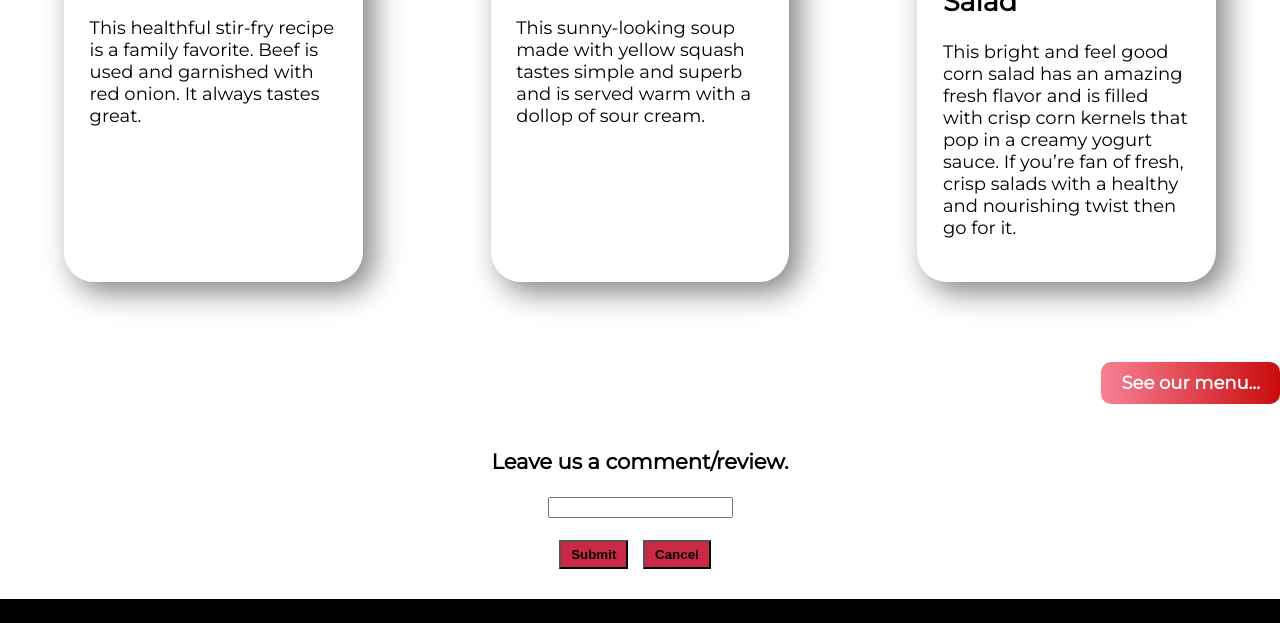
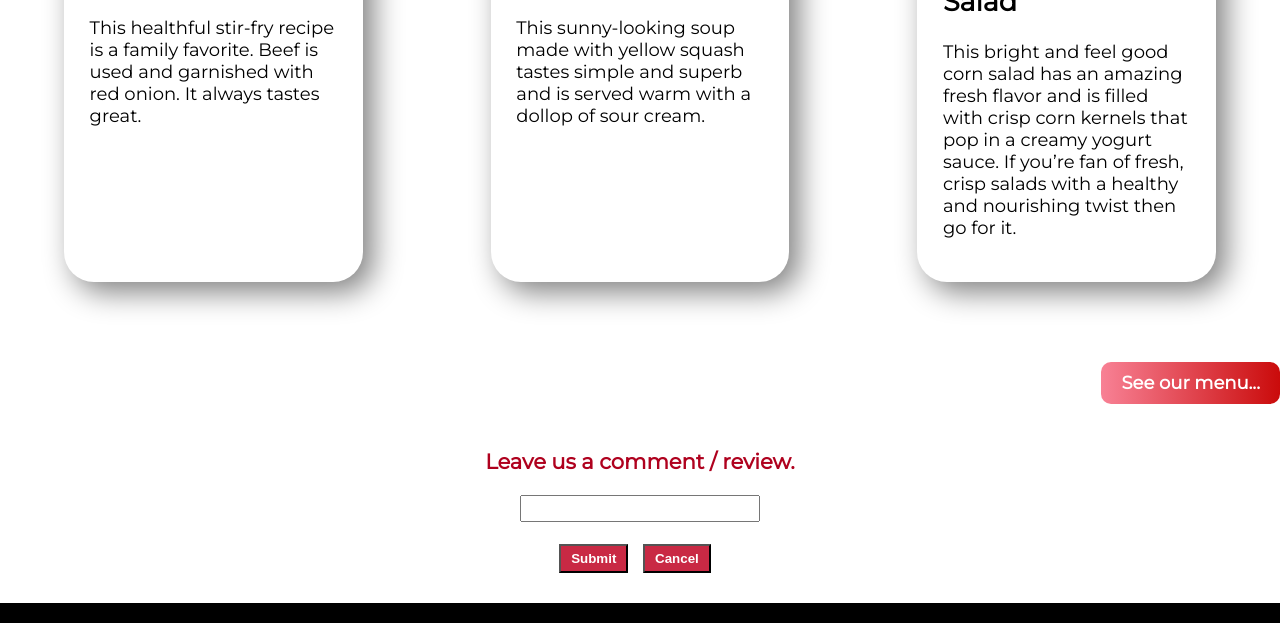
Before and after one commit to AurorA1610/food-network-new, a plain HTML site: page index.html in a window 1280 px wide. Shown: the part 1734-2357 px from the top of the page. Drawn offline with Linux system fonts and the light colour scheme.

Commit message:
second commit

```diff
--- a/style.css
+++ b/style.css
@@ -54,8 +54,8 @@ body{
     margin-bottom: 80px;
     border-radius: 30px;
 }
-.extra h2{
-    color: rgb(201, 41, 68);
+.extra h3{
+    color: rgb(175, 1, 30);
     text-align: center;
 }
 .menu{
@@ -98,7 +98,11 @@ button{
     font-weight: 700;
     padding: 5px 10px;
     margin-right: 10px;
+    color:white;
 }
 form{
     text-align: center;
 }
+input{
+    font-size: large;
+}
```
Also changed, not shown: index.html (+1 -1 lines).
